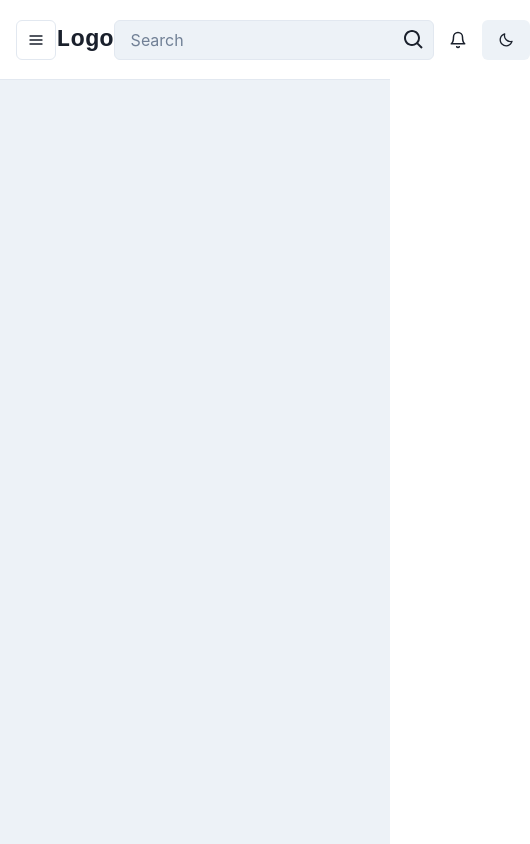
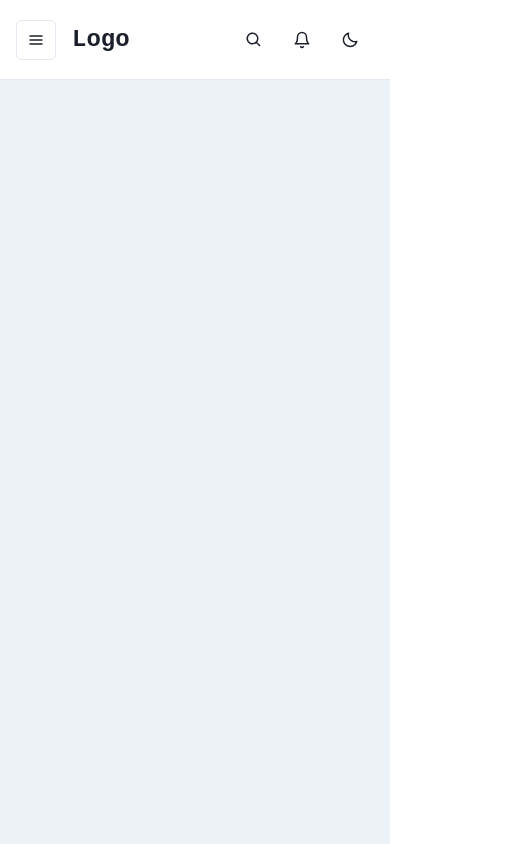
Before and after one commit to Harsh2220/DeBlog, a Next.js app: page / in a window 390 px wide. Shown: the whole page, 530 px wide, since content can reach past the window. Built offline with nearby package versions, Linux system fonts and the light colour scheme.

Commit message:
fea: responsive

```diff
--- a/components/Sidebar.tsx
+++ b/components/Sidebar.tsx
@@ -174,41 +174,53 @@ const MobileNav = ({ onOpen, ...rest }: MobileProps) => {
       borderBottomColor={useColorModeValue('gray.200', 'gray.700')}
       justifyContent={{ base: 'space-between', md: 'flex-end' }}
       {...rest}>
+      <HStack spacing={4}
+        display={{ base: 'flex', md: 'none' }}
+      >
         <IconButton
-        display={{ base: 'flex', md: 'none' }}
           onClick={onOpen}
           variant="outline"
           aria-label="open menu"
           icon={<FiMenu />}
         />
-
         <Text
-        display={{ base: 'flex', md: 'none' }}
           fontSize="2xl"
           fontFamily="monospace"
           fontWeight="bold">
           Logo
         </Text>
+      </HStack>
 
-      <Flex w='full' justifyContent='center'>
+
+      <Flex w='full' justifyContent='center' display={['none', 'none', 'flex']}>
         <Box>
           <InputGroup>
-            <Input placeholder='Search' bg={useColorModeValue('gray.100', 'gray.800')} w='xs' />
+            <Input placeholder='Search' bg={useColorModeValue('gray.100', 'gray.800')} maxW='sm' />
             <InputRightElement children={<BiSearch fontSize={'24px'} />} />
           </InputGroup>
         </Box>
       </Flex>
 
-      <HStack spacing={{ base: '0', md: '6' }}>
+      <HStack spacing={{ base: 0, md: 4 }}>
+        <IconButton
+          size="lg"
+          variant="ghost"
+          aria-label="open menu"
+          icon={<BiSearch />}
+        />
         <IconButton
           size="lg"
           variant="ghost"
           aria-label="open menu"
           icon={<FiBell />}
         />
-        <Button onClick={toggleColorMode}>
-          {colorMode === 'light' ? <BiMoon /> : <BsSun />}
-        </Button>
+        <IconButton
+          onClick={toggleColorMode}
+          size="lg"
+          variant="ghost"
+          aria-label="open menu"
+          icon={colorMode === 'light' ? <BiMoon /> : <BsSun />}
+        />
       </HStack>
     </Flex>
   );
```
Lines whose indentation alone changed are shown as unchanged.
